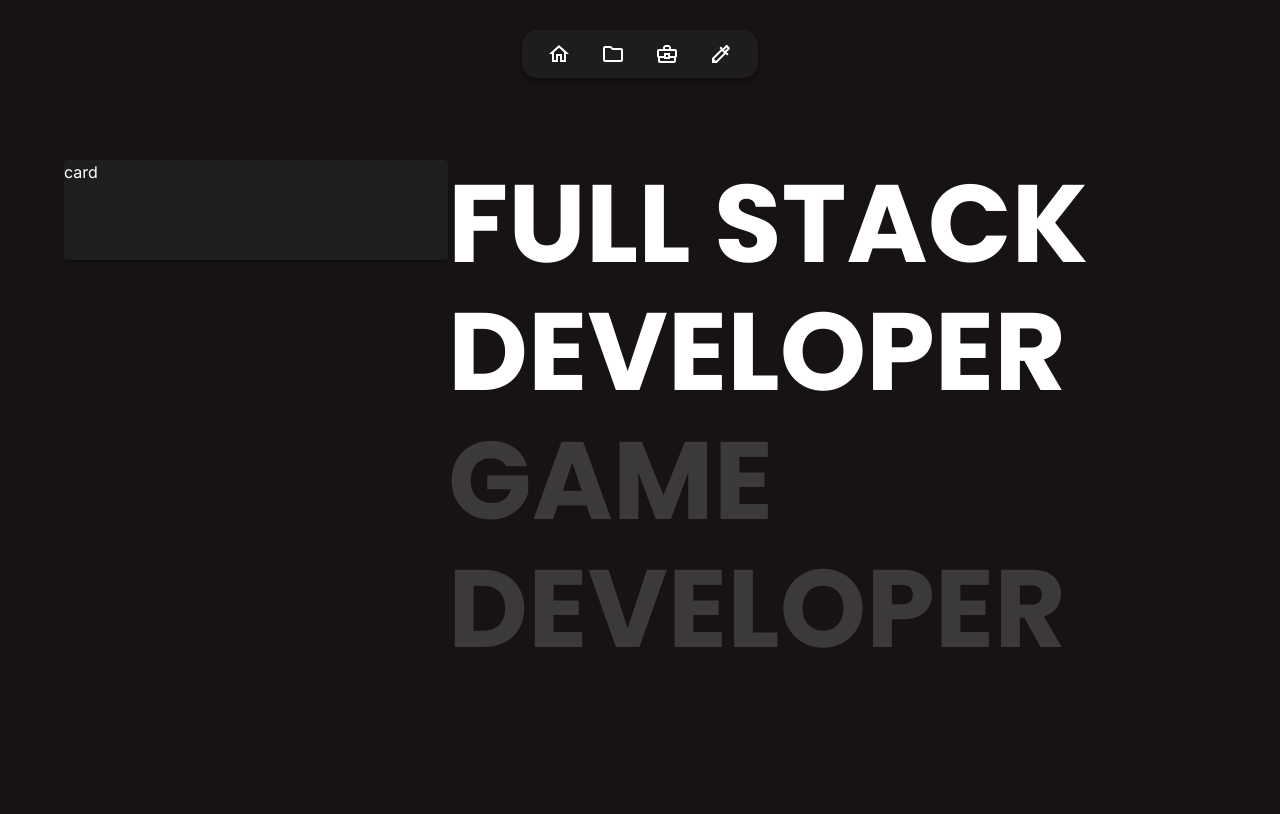
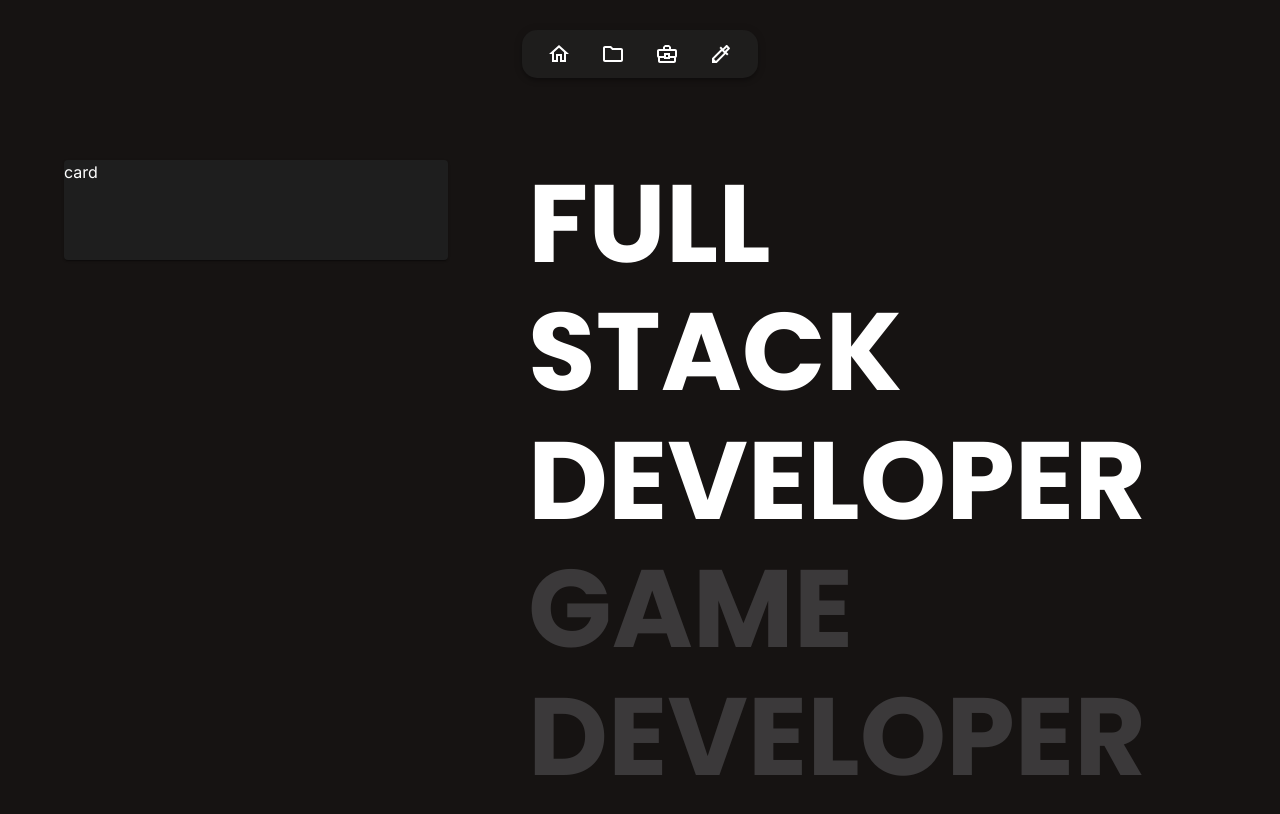
Before and after one commit to rotembab/resume-frontend, a React (Vite) app: page / in a window 1280 px wide. Built offline with nearby package versions, Linux system fonts and the light colour scheme.

Commit message:
added more things

```diff
--- a/src/App.tsx
+++ b/src/App.tsx
@@ -17,7 +17,7 @@ export default function App() {
         <Grid size={4}>
           <DetailsCard />
         </Grid>
-        <Grid size={8}>
+        <Grid size={8} paddingX={10}>
           <Routes>
             <Route path='/' element={<HomePage />} />
             <Route path='/projects' element={<ProjectsPage />} />
```
